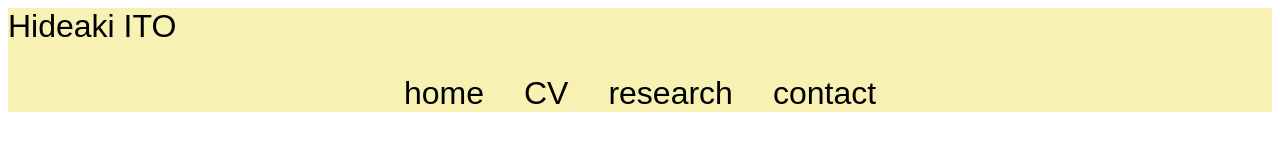
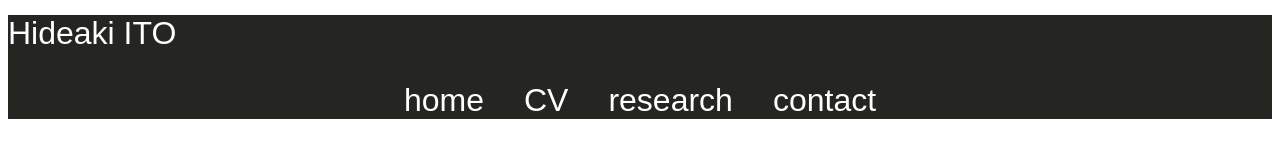
Before and after one commit to hideakiito77/hideakiito77.github.io, a plain HTML site: page index.html in a window 1280 px wide. Drawn offline with Linux system fonts and the light colour scheme.

Commit message:
add new files

```diff
--- a/index.html
+++ b/index.html
@@ -10,10 +10,10 @@
     <div class="header-logo">Hideaki ITO</div>
     <nav class="nav">
         <ul>
-        <li>home</li>
-        <li>CV</li>
-        <li>research</li>
-        <li>contact</li>
+        <li href="index.html">home</li>
+        <li href="cv.html">CV</li>
+        <li href="research.html">research</li>
+        <li href="contact.html">contact</li>
         </ul>
     </nav>
 </div>
--- a/stylesheet.css
+++ b/stylesheet.css
@@ -8,15 +8,20 @@ body {
 
 /* header setting */
 .header {
+    margin: 15px 0px 15px px ;
     font-size: 32px;
-    background-color: #f7f2b4;
+    background-color: #252522;
     display: block;
     unicode-bidi: isolate;
 }
-
+.header-logo {
+    margin: 15px 0 0 0;
+    color: #ffff;
+}
 .nav ul {
     margin: 30px 0 0 0;
     padding: 0;
+    color: #ffff;
     list-style-type: none;
     display: flex;
     justify-content: center;
```
Also changed, not shown: contact.html (added), cv.html (added), research.html (added).
